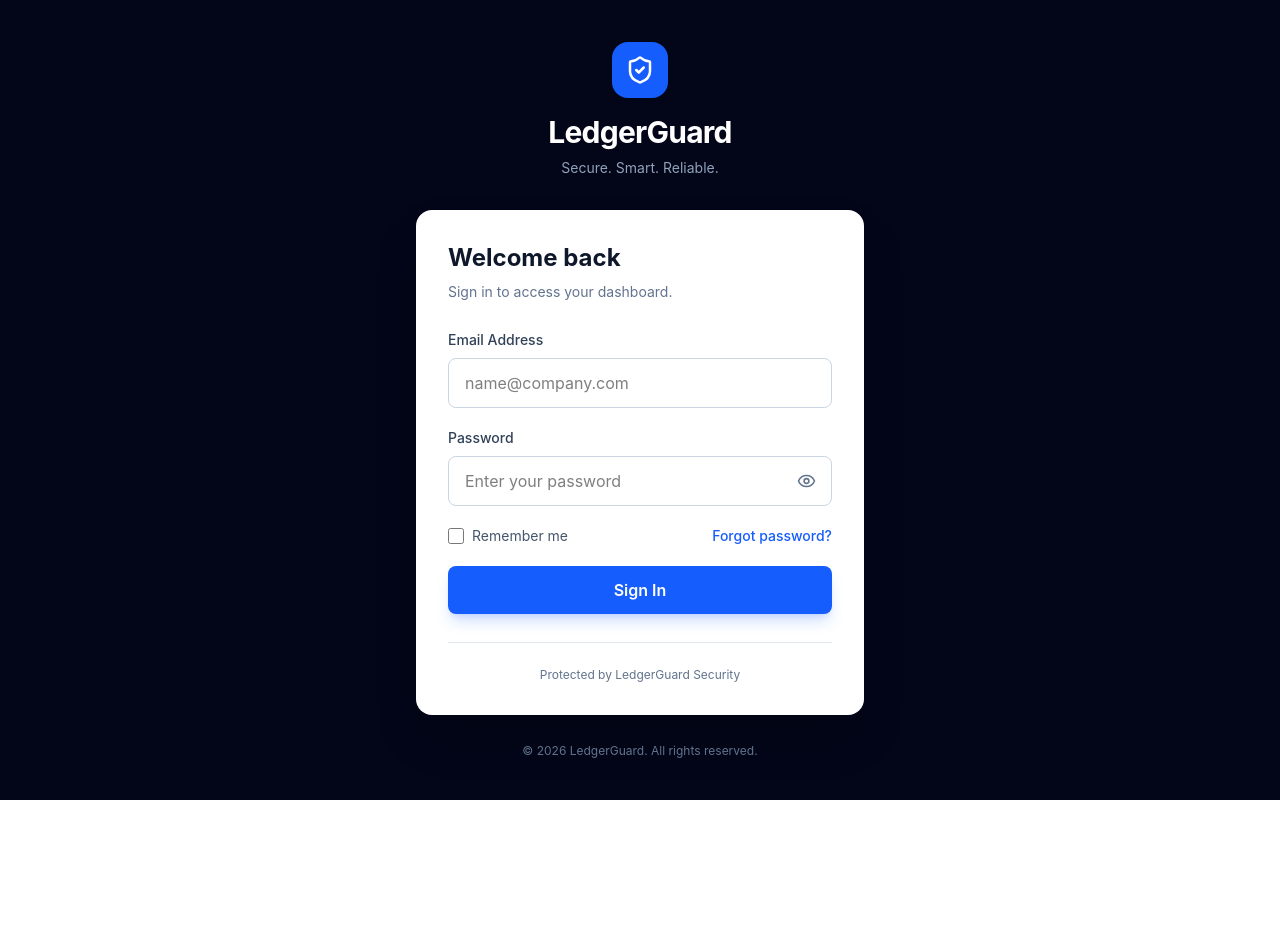
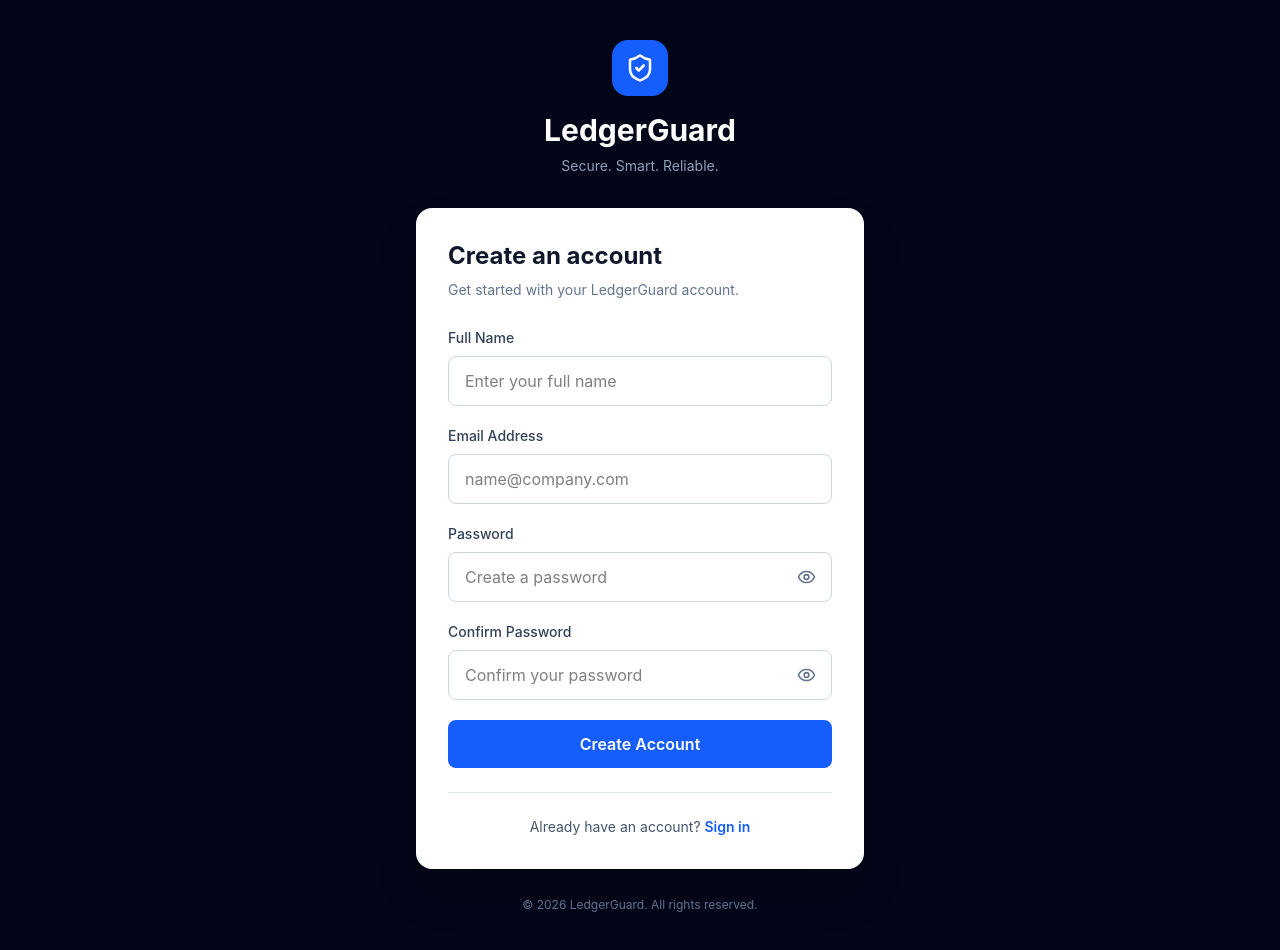
Before and after one commit to pragyatayal63-pixel/infotact-ledgerguard, a React (Vite) app in the folder client/: page /signup in a window 1280 px wide. Before the commit this address led to /login. Shown: the top 950 px of the page. Before the commit the page ends 800 px from the top, so only its background shows below. Built offline with nearby package versions, Linux system fonts and the light colour scheme.

Commit message:
feat: Sign up page created and Linking added

```diff
--- a/client/src/App.tsx
+++ b/client/src/App.tsx
@@ -1,5 +1,6 @@
 import { Routes, Route, Navigate } from 'react-router-dom'
 import Login from './pages/login'
+import Signup from './pages/signup'
 
 function Dashboard() {
   return (
@@ -16,6 +17,7 @@ function App() {
     <Routes>
       <Route path="/" element={<Navigate to="/login" replace />} />
       <Route path="/login" element={<Login />} />
+      <Route path='/signup' element={<Signup />} />
       <Route path="/dashboard" element={<Dashboard />} />
       <Route path="*" element={<Navigate to="/login" replace />} />
     </Routes>
--- a/client/src/pages/login.tsx
+++ b/client/src/pages/login.tsx
@@ -1,29 +1,27 @@
-import { useState } from 'react'
-import { useNavigate } from 'react-router-dom'
-import { Eye, EyeOff, ShieldCheck } from 'lucide-react'
+import { useState } from "react";
+import { useNavigate, Link } from "react-router-dom";
+import { Eye, EyeOff, ShieldCheck } from "lucide-react";
 
 function Login() {
-  const navigate = useNavigate()
-  const [showPassword, setShowPassword] = useState(false)
-  const [email, setEmail] = useState('')
-  const [password, setPassword] = useState('')
+  const navigate = useNavigate();
+  const [showPassword, setShowPassword] = useState(false);
+  const [email, setEmail] = useState("");
+  const [password, setPassword] = useState("");
 
   const handleLogin = (e: React.FormEvent<HTMLFormElement>) => {
-    e.preventDefault()
+    e.preventDefault();
 
     if (!email || !password) {
-      alert('Please enter your email and password.')
-      return
+      alert("Please enter your email and password.");
+      return;
     }
 
-    navigate('/dashboard')
-  }
+    navigate("/dashboard");
+  };
 
   return (
     <div className="min-h-screen bg-slate-950 flex items-center justify-center px-4 py-10">
-
       <div className="w-full max-w-md">
-
         {/* Logo and Branding */}
         <div className="text-center mb-8">
           <div className="inline-flex items-center justify-center w-14 h-14 rounded-2xl bg-blue-600 mb-4">
@@ -41,11 +39,8 @@ function Login() {
 
         {/* Login Card */}
         <div className="bg-white rounded-2xl shadow-2xl p-8">
-
           <div className="mb-7">
-            <h2 className="text-2xl font-bold text-slate-900">
-              Welcome back
-            </h2>
+            <h2 className="text-2xl font-bold text-slate-900">Welcome back</h2>
 
             <p className="text-slate-500 text-sm mt-2">
               Sign in to access your dashboard.
@@ -53,7 +48,6 @@ function Login() {
           </div>
 
           <form onSubmit={handleLogin} className="space-y-5">
-
             {/* Email */}
             <div>
               <label className="block text-sm font-medium text-slate-700 mb-2">
@@ -78,7 +72,7 @@ function Login() {
 
               <div className="relative">
                 <input
-                  type={showPassword ? 'text' : 'password'}
+                  type={showPassword ? "text" : "password"}
                   value={password}
                   onChange={(e) => setPassword(e.target.value)}
                   placeholder="Enter your password"
@@ -90,7 +84,7 @@ function Login() {
                   type="button"
                   onClick={() => setShowPassword(!showPassword)}
                   className="absolute right-4 top-1/2 -translate-y-1/2 text-slate-500 hover:text-slate-800"
-                  aria-label={showPassword ? 'Hide password' : 'Show password'}
+                  aria-label={showPassword ? "Hide password" : "Show password"}
                 >
                   {showPassword ? <EyeOff size={19} /> : <Eye size={19} />}
                 </button>
@@ -100,17 +94,14 @@ function Login() {
             {/* Remember Me and Forgot Password */}
             <div className="flex items-center justify-between text-sm">
               <label className="flex items-center gap-2 text-slate-600">
-                <input
-                  type="checkbox"
-                  className="w-4 h-4 accent-blue-600"
-                />
+                <input type="checkbox" className="w-4 h-4 accent-blue-600" />
                 Remember me
               </label>
 
               <button
                 type="button"
                 className="text-blue-600 font-medium hover:text-blue-700"
-                onClick={() => alert('Password recovery will be added later.')}
+                onClick={() => alert("Password recovery will be added later.")}
               >
                 Forgot password?
               </button>
@@ -123,25 +114,33 @@ function Login() {
             >
               Sign In
             </button>
-
           </form>
+          <div className="mt-6 pt-6 border-t border-slate-200 text-center">
+            <p className="text-sm text-slate-600">
+              Don't have an account?{" "}
+              <Link
+                to="/signup"
+                className="text-blue-600 font-semibold hover:text-blue-700"
+              >
+                Create account
+              </Link>
+            </p>
+          </div>
 
           <div className="mt-7 pt-6 border-t border-slate-200 text-center">
             <p className="text-xs text-slate-500">
               Protected by LedgerGuard Security
             </p>
           </div>
-
         </div>
 
         {/* Footer */}
         <p className="text-center text-slate-500 text-xs mt-7">
           © 2026 LedgerGuard. All rights reserved.
         </p>
-
       </div>
     </div>
-  )
+  );
 }
 
-export default Login
+export default Login;
--- /dev/null
+++ b/client/src/pages/signup.tsx
@@ -0,0 +1,185 @@
+
+import { useState } from 'react'
+import { Link, useNavigate } from 'react-router-dom'
+import { ShieldCheck, Eye, EyeOff } from 'lucide-react'
+
+function Signup() {
+  const navigate = useNavigate()
+
+  const [showPassword, setShowPassword] = useState(false)
+  const [showConfirmPassword, setShowConfirmPassword] = useState(false)
+
+  const [name, setName] = useState('')
+  const [email, setEmail] = useState('')
+  const [password, setPassword] = useState('')
+  const [confirmPassword, setConfirmPassword] = useState('')
+
+  const handleSignup = (e: React.FormEvent<HTMLFormElement>) => {
+    e.preventDefault()
+
+    if (password !== confirmPassword) {
+      alert('Passwords do not match!')
+      return
+    }
+
+    if (password.length < 8) {
+      alert('Password must be at least 8 characters.')
+      return
+    }
+
+    alert('Account creation UI is working! Backend will be connected later.')
+    navigate('/login')
+  }
+
+  return (
+    <div className="min-h-screen bg-slate-950 flex items-center justify-center px-4 py-10">
+      <div className="w-full max-w-md">
+
+        {/* Branding */}
+        <div className="text-center mb-8">
+          <div className="inline-flex items-center justify-center w-14 h-14 rounded-2xl bg-blue-600 mb-4">
+            <ShieldCheck size={30} className="text-white" />
+          </div>
+
+          <h1 className="text-3xl font-bold text-white">
+            LedgerGuard
+          </h1>
+
+          <p className="text-slate-400 mt-2 text-sm">
+            Secure. Smart. Reliable.
+          </p>
+        </div>
+
+        {/* Signup Card */}
+        <div className="bg-white rounded-2xl shadow-2xl p-8">
+
+          <h2 className="text-2xl font-bold text-slate-900">
+            Create an account
+          </h2>
+
+          <p className="text-slate-500 text-sm mt-2 mb-7">
+            Get started with your LedgerGuard account.
+          </p>
+
+          <form onSubmit={handleSignup} className="space-y-5">
+
+            {/* Full Name */}
+            <div>
+              <label className="block text-sm font-medium text-slate-700 mb-2">
+                Full Name
+              </label>
+
+              <input
+                type="text"
+                value={name}
+                onChange={(e) => setName(e.target.value)}
+                placeholder="Enter your full name"
+                className="w-full px-4 py-3 border border-slate-300 rounded-lg outline-none focus:ring-2 focus:ring-blue-500"
+                required
+              />
+            </div>
+
+            {/* Email */}
+            <div>
+              <label className="block text-sm font-medium text-slate-700 mb-2">
+                Email Address
+              </label>
+
+              <input
+                type="email"
+                value={email}
+                onChange={(e) => setEmail(e.target.value)}
+                placeholder="name@company.com"
+                className="w-full px-4 py-3 border border-slate-300 rounded-lg outline-none focus:ring-2 focus:ring-blue-500"
+                required
+              />
+            </div>
+
+            {/* Password */}
+            <div>
+              <label className="block text-sm font-medium text-slate-700 mb-2">
+                Password
+              </label>
+
+              <div className="relative">
+                <input
+                  type={showPassword ? 'text' : 'password'}
+                  value={password}
+                  onChange={(e) => setPassword(e.target.value)}
+                  placeholder="Create a password"
+                  className="w-full px-4 py-3 pr-12 border border-slate-300 rounded-lg outline-none focus:ring-2 focus:ring-blue-500"
+                  required
+                />
+
+                <button
+                  type="button"
+                  onClick={() => setShowPassword(!showPassword)}
+                  className="absolute right-4 top-1/2 -translate-y-1/2 text-slate-500"
+                >
+                  {showPassword ? <EyeOff size={19} /> : <Eye size={19} />}
+                </button>
+              </div>
+            </div>
+
+            {/* Confirm Password */}
+            <div>
+              <label className="block text-sm font-medium text-slate-700 mb-2">
+                Confirm Password
+              </label>
+
+              <div className="relative">
+                <input
+                  type={showConfirmPassword ? 'text' : 'password'}
+                  value={confirmPassword}
+                  onChange={(e) => setConfirmPassword(e.target.value)}
+                  placeholder="Confirm your password"
+                  className="w-full px-4 py-3 pr-12 border border-slate-300 rounded-lg outline-none focus:ring-2 focus:ring-blue-500"
+                  required
+                />
+
+                <button
+                  type="button"
+                  onClick={() =>
+                    setShowConfirmPassword(!showConfirmPassword)
+                  }
+                  className="absolute right-4 top-1/2 -translate-y-1/2 text-slate-500"
+                >
+                  {showConfirmPassword ? <EyeOff size={19} /> : <Eye size={19} />}
+                </button>
+              </div>
+            </div>
+
+            {/* Signup Button */}
+            <button
+              type="submit"
+              className="w-full bg-blue-600 hover:bg-blue-700 text-white font-semibold py-3 rounded-lg transition"
+            >
+              Create Account
+            </button>
+
+          </form>
+
+          <div className="mt-6 pt-6 border-t border-slate-200 text-center">
+            <p className="text-sm text-slate-600">
+              Already have an account?{' '}
+              <Link
+                to="/login"
+                className="text-blue-600 font-semibold hover:text-blue-700"
+              >
+                Sign in
+              </Link>
+            </p>
+          </div>
+
+        </div>
+
+        <p className="text-center text-slate-500 text-xs mt-7">
+          © 2026 LedgerGuard. All rights reserved.
+        </p>
+
+      </div>
+    </div>
+  )
+}
+
+export default Signup
```
